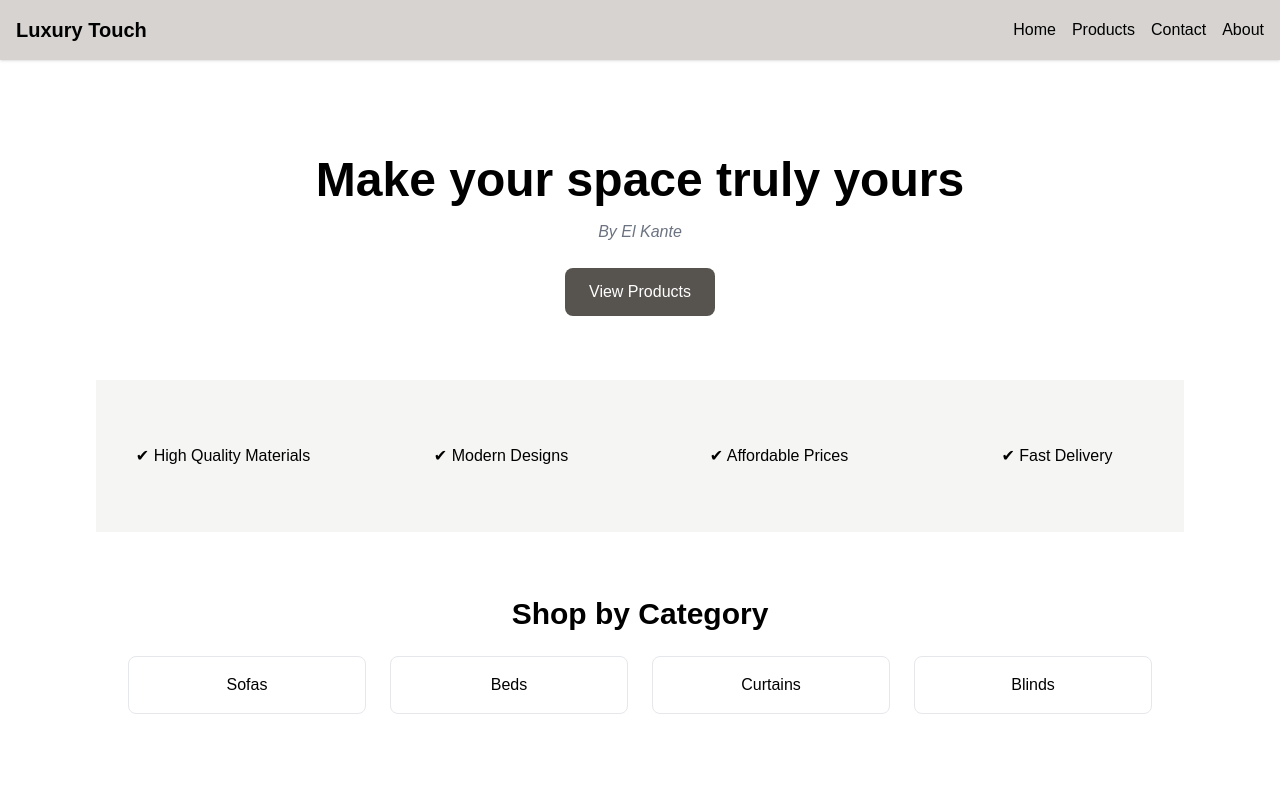
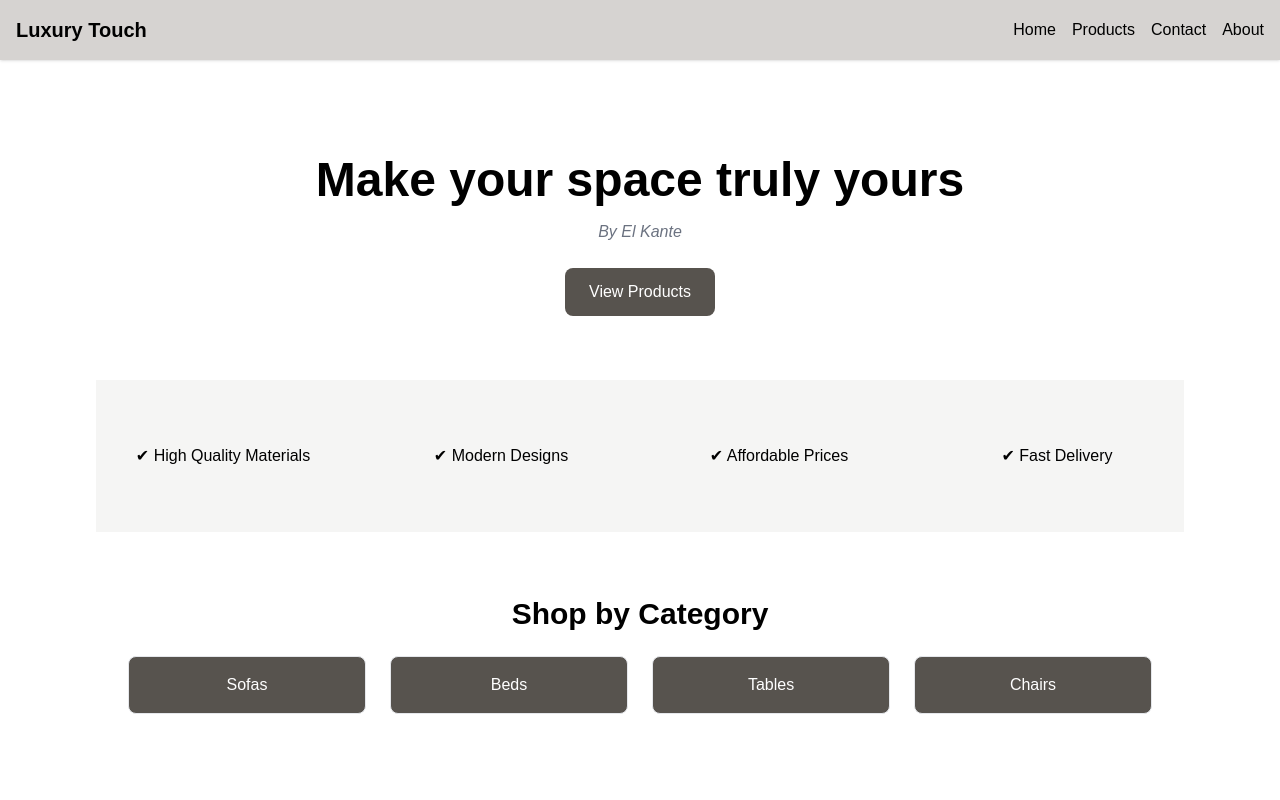
Before and after one commit to ElkanteNouhaila/furniture-next, a Next.js app: page / in a window 1280 px wide. Shown: the top 800 px of the page. Built offline with nearby package versions, Linux system fonts and the light colour scheme; a web font is replaced by a local one.

Commit message:
Enhance homepage and category page functionality; update link styles for better user interaction, improve category filtering logic for case insensitivity, and ensure proper display of category names based on product data.

```diff
--- a/app/categories/[category]/page.tsx
+++ b/app/categories/[category]/page.tsx
@@ -6,21 +6,29 @@ import Image from "next/image";
 import { products } from "@/app/lib/products";
 
 export default function CategoryPage() {
-  const { category } = useParams();
+  const params = useParams();
+  const categorySlug = Array.isArray(params.category) ? params.category[0] : params.category;
+
+  // Filter products using lowercase for matching
   const categoryProducts = Object.values(products).filter(
-    (p) => p.category === category
+    (p) => p.category.toLowerCase() === categorySlug?.toLowerCase()
   );
 
   if (!categoryProducts.length) return <p>No products in this category</p>;
 
+  // Use the first product's category for proper display name
+  const displayName = categoryProducts[0]?.category || categorySlug;
+
   return (
-    <main className="p-6 ">
-      <h1 className="text-3xl font-bold mb-6">{category}</h1>
-      <div className="grid grid-cols-1 sm:grid-cols-2 md:grid-cols-3 lg:grid-cols-4 gap-6 ">
+    <main className="p-6">
+      {/* Display with proper capitalization */}
+      <h1 className="text-3xl font-bold mb-6">{displayName}</h1>
+
+      <div className="grid grid-cols-1 sm:grid-cols-2 md:grid-cols-3 lg:grid-cols-4 gap-6">
         {categoryProducts.map((product) => (
           <Link
             key={product.id}
-            href={`/categories/${category}/${product.id}`}
+            href={`/categories/${categorySlug}/${product.id}`}
           >
             <div className="border rounded-lg p-4 shadow hover:shadow-lg transition cursor-pointer text-center">
               <Image
--- a/app/page.tsx
+++ b/app/page.tsx
@@ -12,7 +12,7 @@ export default function HomePage() {
         <p className="text-gray-500 mb-6 italic">By El Kante</p>
         <Link
           href="/categories"
-          className="inline-block bg-stone-600 text-white px-6 py-3 rounded-lg hover:bg-stone-800 transition"
+          className="inline-block bg-stone-600 text-white px-6 py-3 rounded-lg hover:bg-stone-800 transition hover:scale-105 cursor-pointer"
         >
           View Products
         </Link>
@@ -34,27 +34,27 @@ export default function HomePage() {
         <div className="grid grid-cols-1 sm:grid-cols-2 md:grid-cols-4 gap-6">
           <Link
             href="/categories/sofas"
-            className="border rounded-lg p-4 hover:shadow-lg transition text-center"
+            className="border rounded-lg p-4 bg-stone-600 text-white hover:shadow-lg hover:bg-stone-800 transition text-center hover:scale-105 cursor-pointer"
           >
             Sofas
           </Link>
           <Link
             href="/categories/beds"
-            className="border rounded-lg p-4 hover:shadow-lg transition text-center"
+            className="border rounded-lg p-4 bg-stone-600 text-white hover:shadow-lg hover:bg-stone-800 transition text-center hover:scale-105 cursor-pointer"
           >
             Beds
           </Link>
           <Link
-            href="/categories/curtains"
-            className="border rounded-lg p-4 hover:shadow-lg transition text-center"
+            href="/categories/tables"
+            className="border rounded-lg p-4 bg-stone-600 text-white hover:shadow-lg hover:bg-stone-800 transition text-center hover:scale-105 cursor-pointe"
           >
-            Curtains
+            Tables
           </Link>
           <Link
-            href="/categories/blinds"
-            className="border rounded-lg p-4 hover:shadow-lg transition text-center"
+            href="/categories/chairs"
+            className="border rounded-lg p-4 bg-stone-600 text-white hover:shadow-lg hover:bg-stone-800 transition text-center hover:scale-105 cursor-pointe"
           >
-            Blinds
+            Chairs
           </Link>
         </div>
       </section>
@@ -96,8 +96,7 @@ export function AboutSection() {
           </p>
           <Link
             href="/about"
-            className="bg-stone-600 text-white px-6 py-3 rounded hover:bg-stone-700 transition"
-          >
+            className="bg-stone-600 text-white px-6 py-3 rounded hover:bg-stone-700 transition transform hover:scale-105 cursor-pointer"          >
             Read More
           </Link>
         </div>
```
